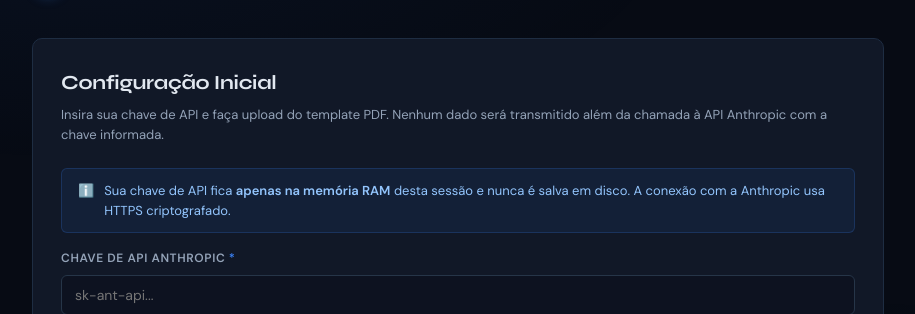
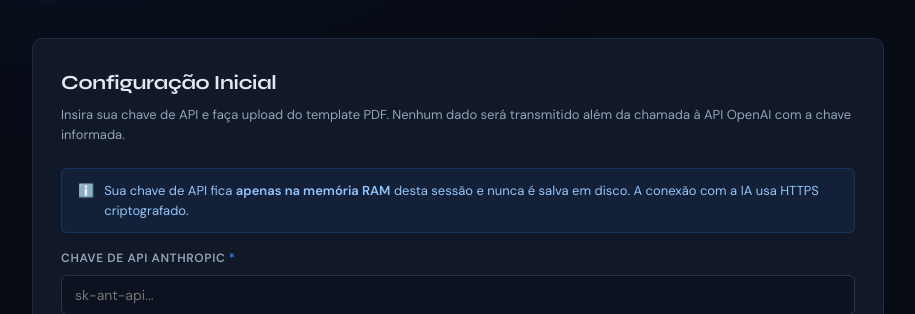
Before and after one commit to leandrovarela94/auto-contract-service, a Flask app: page / in a window 1280 px wide. Shown: the part 155-469 px from the top of the page, without its empty margins (182-1097 px from the left). Run offline with Flask 3, Linux system fonts and the light colour scheme.

Commit message:
init project

```diff
--- a/templates/index.html
+++ b/templates/index.html
@@ -592,10 +592,10 @@
   <!-- PANEL 1: UPLOAD -->
   <div class="panel active" id="panel-1">
     <div class="panel-title">Configuração Inicial</div>
-    <div class="panel-subtitle">Insira sua chave de API e faça upload do template PDF. Nenhum dado será transmitido além da chamada à API Anthropic com a chave informada.</div>
+    <div class="panel-subtitle">Insira sua chave de API e faça upload do template PDF. Nenhum dado será transmitido além da chamada à API OpenAI com a chave informada.</div>
 
     <div class="alert alert-info">
-      ℹ️ <div>Sua chave de API fica <strong>apenas na memória RAM</strong> desta sessão e nunca é salva em disco. A conexão com a Anthropic usa HTTPS criptografado.</div>
+      ℹ️ <div>Sua chave de API fica <strong>apenas na memória RAM</strong> desta sessão e nunca é salva em disco. A conexão com a IA usa HTTPS criptografado.</div>
     </div>
 
     <div class="field">
@@ -817,7 +817,7 @@ async function startAnalysis() {
 
   errEl.style.display = 'none';
 
-  if (!apiKey) { showError('Insira sua chave de API Anthropic.'); return; }
+  if (!apiKey) { showError('Insira sua chave de API OpenAI.'); return; }
   if (!apiKey.startsWith('sk-ant-')) { showError('Chave de API inválida. Deve começar com "sk-ant-".'); return; }
   if (!file) { showError('Selecione um arquivo PDF.'); return; }
 
```
Also changed, not shown: README.md.
